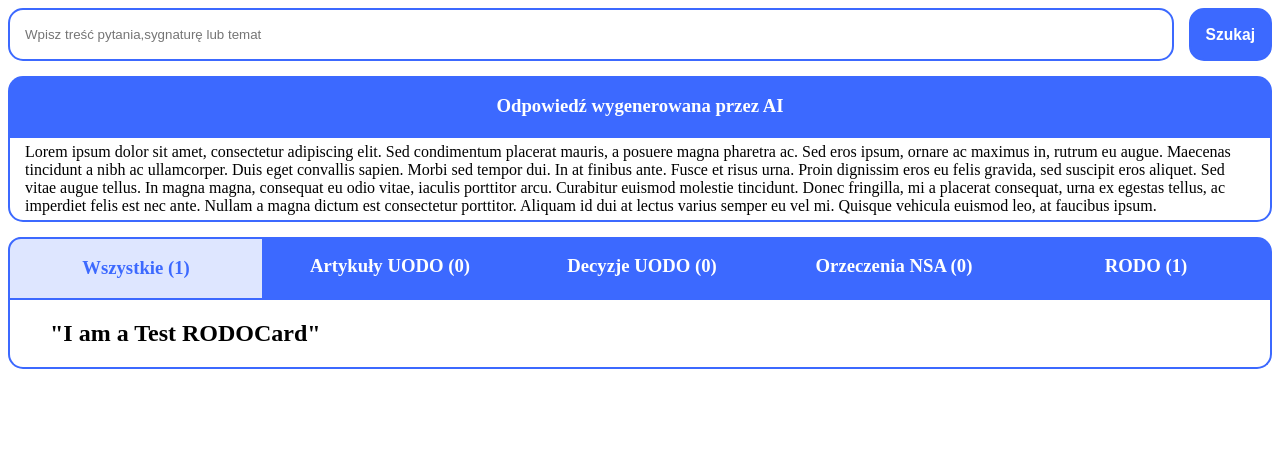
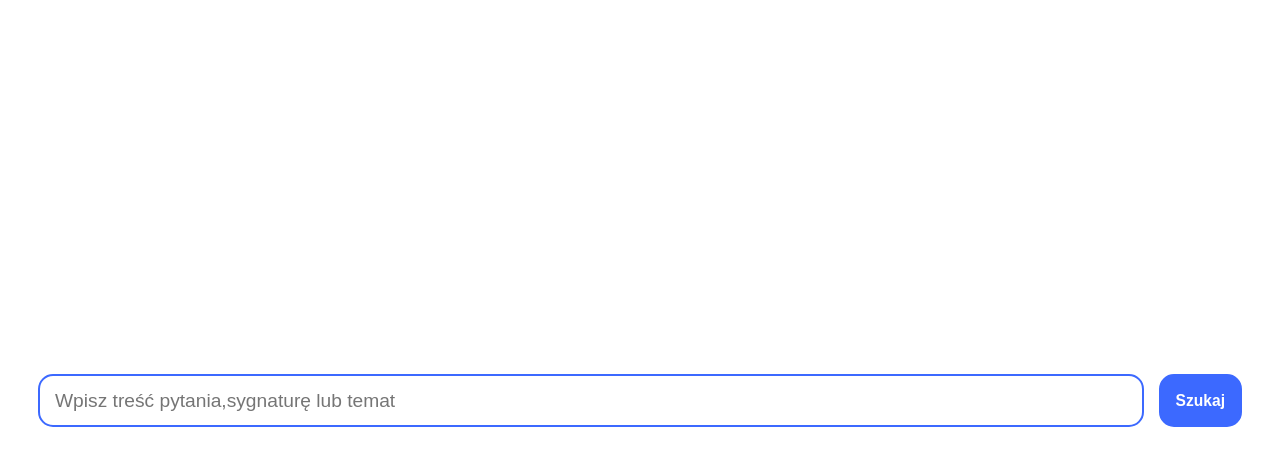
Before and after one commit to krysx7003/neuro_poc, a React (Vite) app in the folder front-end/: page / in a window 1280 px wide. Shown: the top 466 px of the page. Built offline with nearby package versions, Linux system fonts and the light colour scheme.

Commit message:
First iteration of main page layout

```diff
--- /dev/null
+++ b/front-end/src/App.css
@@ -0,0 +1,11 @@
+.normal {
+    min-height: 100vh;
+    padding: 15vh 30px 0vh 30px;
+}
+
+.centered {
+    display: grid;
+    align-content: center;
+    min-height: 100vh;
+    padding: 0px 30px;
+}
--- a/front-end/src/App.tsx
+++ b/front-end/src/App.tsx
@@ -2,23 +2,45 @@ import DocumentList from "./components/DocumentList";
 import AnswerField from "./components/AnswerField";
 import InputField from "./components/InputField";
 import type { Document } from "./types/components";
+import { useState } from "react";
+import "./App.css";
 
 function App() {
     const docs: Document[] = [
         { name: "Test", type: "rodo" },
-        // { name: "Test", type: "decision" },
-        // { name: "Test", type: "article" },
-        // { name: "Test", type: "nsa" },
+        { name: "Test", type: "decision" },
+        { name: "Test", type: "article" },
+        { name: "Test", type: "nsa" },
+        { name: "Test", type: "rodo" },
+        { name: "Test", type: "article" },
+        { name: "Test", type: "nsa" },
     ];
+    const [answerVisible, setAnswerVisible] = useState(false);
+    const [currentQuery, setCurrentQuery] = useState("");
+
+    const isNotEmpty = (query: string) => {
+        return query.length > 0 && query.trim().length > 0;
+    };
+
     return (
         <>
-            <InputField />
-            <AnswerField
-                text="
- Lorem ipsum dolor sit amet, consectetur adipiscing elit. Sed condimentum placerat mauris, a posuere magna pharetra ac. Sed eros ipsum, ornare ac maximus in, rutrum eu augue. Maecenas tincidunt a nibh ac ullamcorper. Duis eget convallis sapien. Morbi sed tempor dui. In at finibus ante. Fusce et risus urna. Proin dignissim eros eu felis gravida, sed suscipit eros aliquet. Sed vitae augue tellus. In magna magna, consequat eu odio vitae, iaculis porttitor arcu. Curabitur euismod molestie tincidunt. Donec fringilla, mi a placerat consequat, urna ex egestas tellus, ac imperdiet felis est nec ante. Nullam a magna dictum est consectetur porttitor. Aliquam id dui at lectus varius semper eu vel mi. Quisque vehicula euismod leo, at faucibus ipsum.
-            "
-            />
-            <DocumentList full_docs={docs} />
+            <div className={answerVisible ? "normal" : "centered"}>
+                <InputField
+                    onSearch={(query: string) => {
+                        setCurrentQuery(query);
+                        console.log("User query: " + query);
+                        setAnswerVisible(isNotEmpty(query));
+                    }}
+                />
+                {answerVisible ? (
+                    <div>
+                        <AnswerField text={currentQuery} />
+                        <DocumentList full_docs={docs} />
+                    </div>
+                ) : (
+                    <div />
+                )}
+            </div>
         </>
     );
 }
--- a/front-end/src/components/AnswerField.css
+++ b/front-end/src/components/AnswerField.css
@@ -13,9 +13,10 @@
 .body {
     border-radius: 0px 0px 15px 15px;
     border: 2px solid #3c69ff;
+    font-size: 1.2rem;
     padding-top: 5px;
     padding-right: 15px;
     padding-left: 15px;
-    padding-bottom: 5px;
+    padding-bottom: 15px;
     margin-bottom: 15px;
 }
--- a/front-end/src/components/DocumentList.css
+++ b/front-end/src/components/DocumentList.css
@@ -4,7 +4,7 @@
     color: #ffffff;
     border-radius: 15px 15px 0px 0px;
     margin-bottom: 0;
-    justify-content: space-between;  /* Distributes evenly across full width */
+    justify-content: space-between;
     gap: 0;
 }
 .row-item {
--- a/front-end/src/components/InputField.css
+++ b/front-end/src/components/InputField.css
@@ -3,6 +3,7 @@
     margin-bottom: 15px;
 }
 .query-input {
+    font-size: 1.2rem;
     flex: 1;
     border-radius: 15px;
     border: 2px solid #3c69ff;
--- a/front-end/src/components/InputField.tsx
+++ b/front-end/src/components/InputField.tsx
@@ -1,7 +1,11 @@
 import { useState } from "react";
 import "./InputField.css";
 
-function InputField() {
+interface Props {
+    onSearch: (query: string) => void;
+}
+
+function InputField({ onSearch }: Props) {
     const [query, setQuery] = useState("");
     return (
         <div className="query">
@@ -13,7 +17,7 @@ function InputField() {
             <button
                 className="search-btn"
                 type="button"
-                onClick={() => console.log(`Test ${query}`)}
+                onClick={() => onSearch(query)}
             >
                 <h3>Szukaj</h3>
             </button>
```
